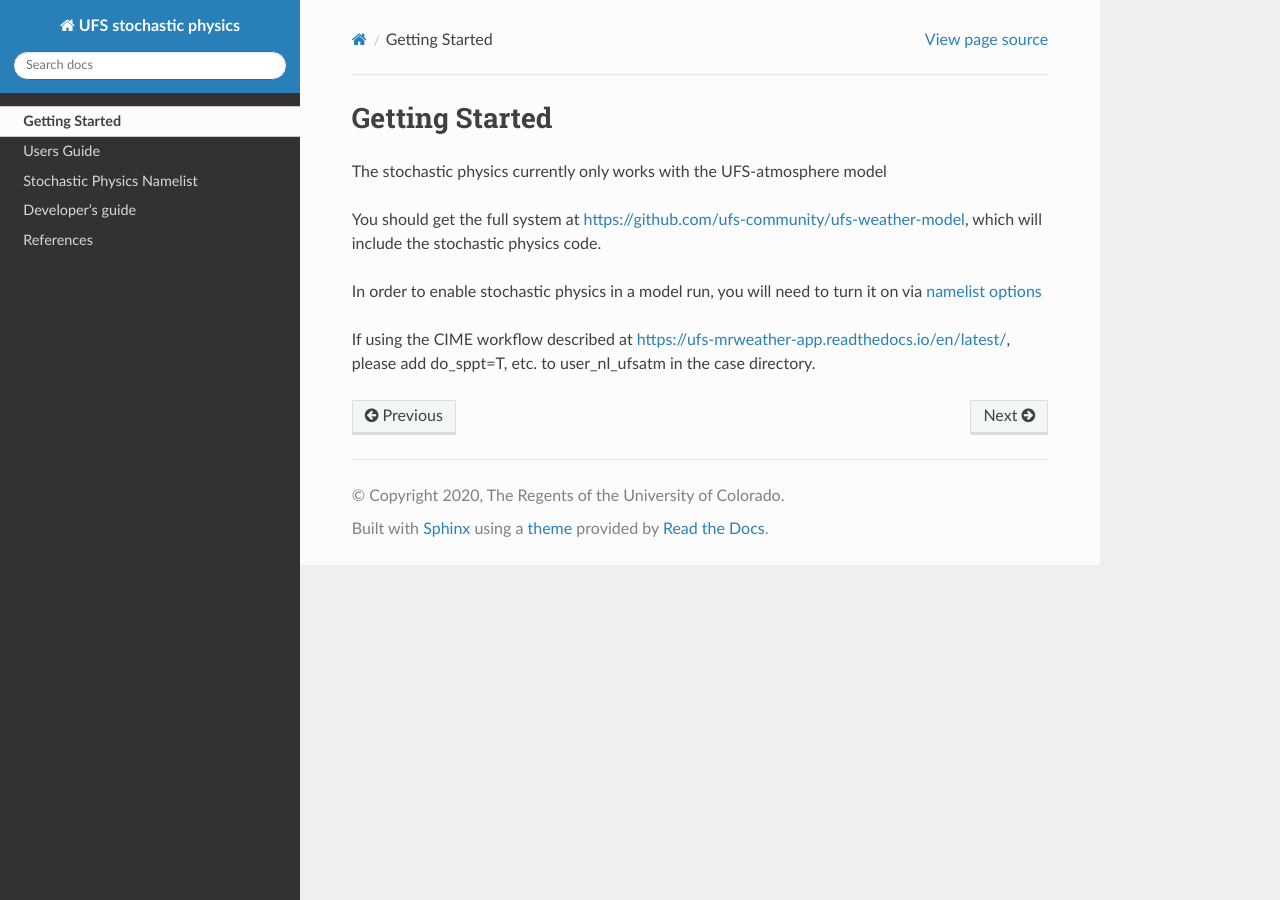
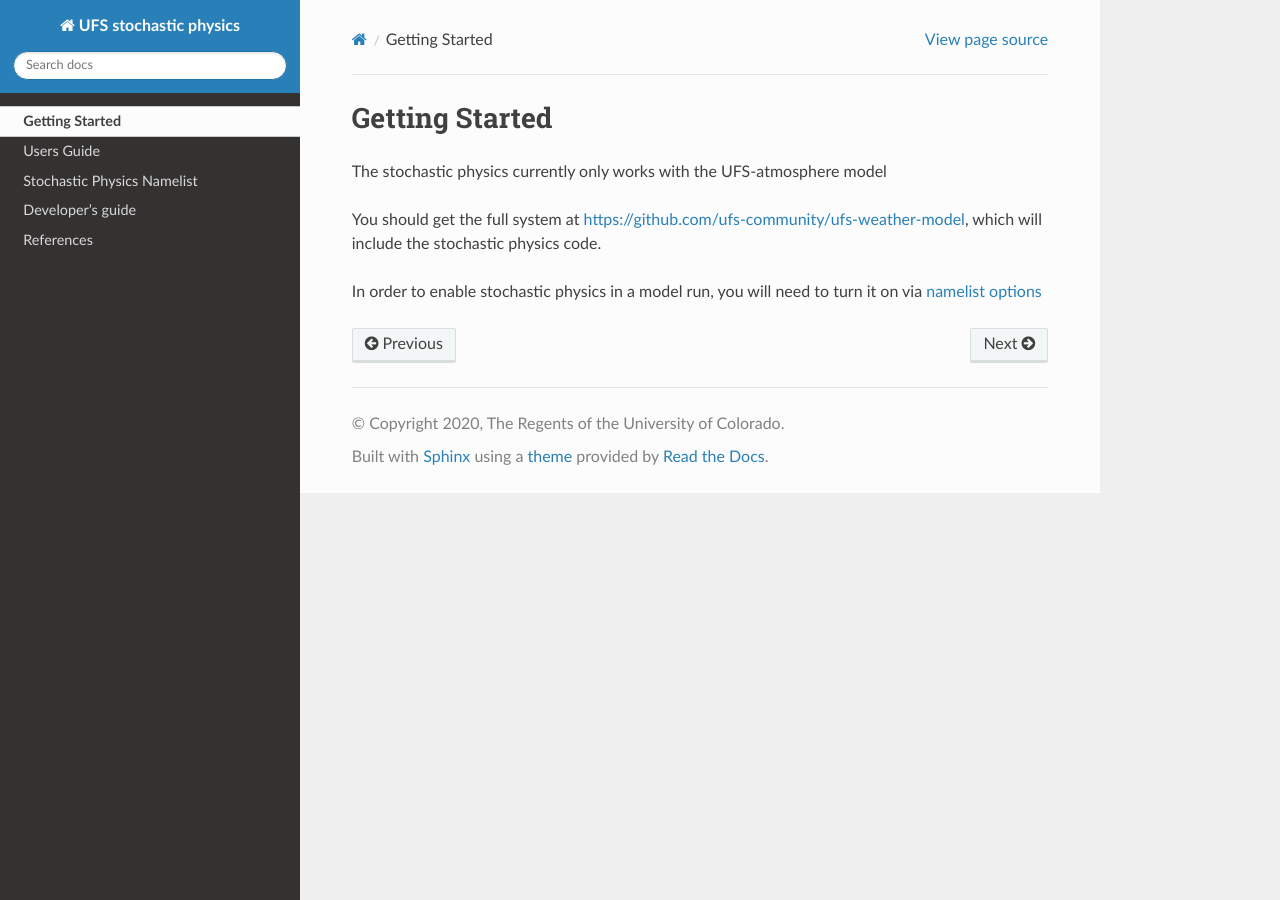
Before and after one commit to NOAA-PSL/stochastic_physics, a Sphinx documentation site: the page built from docs/source/getting_started.rst, in a window 1280 px wide. Built offline with Sphinx 7.4.7 and the Read the Docs theme 2.0.0, drawn with Linux system fonts in a browser that asks for light colours.

Commit message:
Update getting_started.rst

```diff
--- a/docs/source/getting_started.rst
+++ b/docs/source/getting_started.rst
@@ -5,5 +5,3 @@ The stochastic physics currently only works with the UFS-atmosphere model
 You should get the full system at https://github.com/ufs-community/ufs-weather-model, which will include the stochastic physics code.
 
 In order to enable stochastic physics in a model run, you will need to turn it on via `namelist options <namelist_options.html>`_
-
-If using the CIME workflow described at https://ufs-mrweather-app.readthedocs.io/en/latest/, please add do_sppt=T, etc. to user_nl_ufsatm in the case directory.
```
